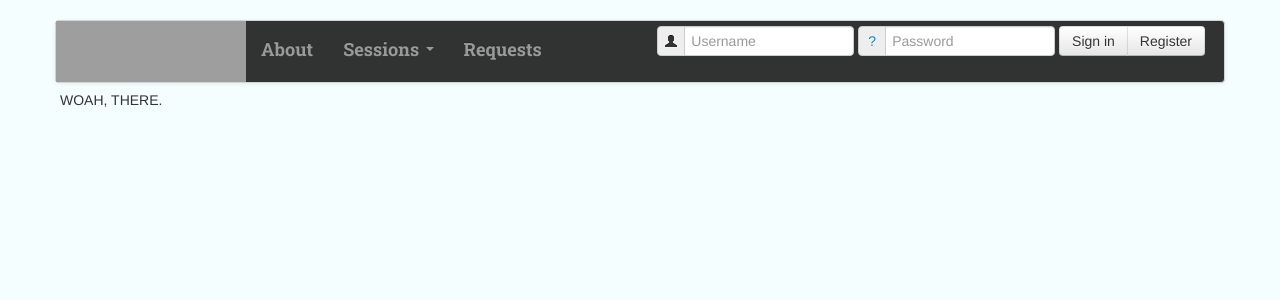
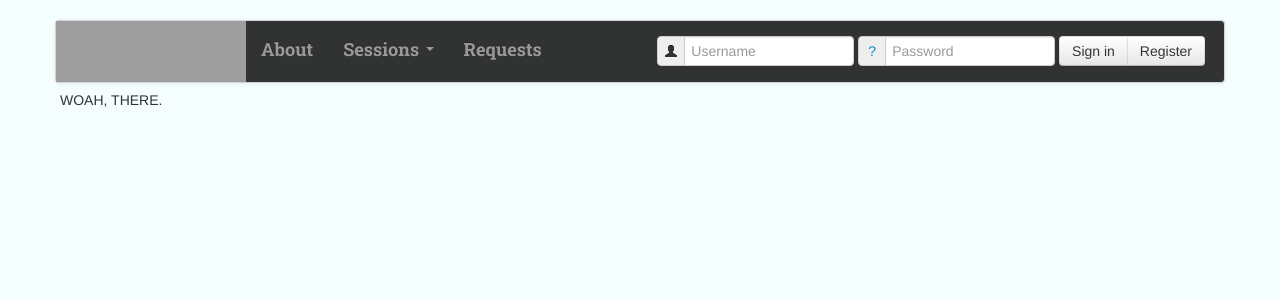
Before and after one commit to ericpauley/ama.io, a Django app: template questions/templates/404.html in a window 1280 px wide. Shown: the top 300 px of the page. Run offline with Django 3.2, Linux system fonts and the light colour scheme; the template is opened without the code that fills it, so the values that code supplies are empty; some libraries are stand-ins or nearby versions; grey boxes are pictures that could not be loaded.

Commit message:
Navbar fixes + ask button data offset fix

```diff
--- a/ama/static/css/style.css
+++ b/ama/static/css/style.css
@@ -1,3 +1,24 @@
+@media (max-width: 767px){
+	.navbar-wrapper{
+		position: fixed;
+		top: 0;
+		left: 0;
+		right: 0;
+		z-index: 10;
+		margin-top: 20px;
+	}
+}
+@media (min-width: 768px){
+	.navbar-wrapper {
+		position: absolute;
+		top: 0;
+		left: 0;
+		right: 0;
+		z-index: 10;
+		margin-top: 20px;
+	}
+}
+
 #session-img{
 	float: left;
 	margin-bottom: 15px;
@@ -6,6 +27,16 @@
 
 #footer-info{
 	margin-top: 25px;
+}
+
+#login-form{
+	padding-top: 10px;
+}
+
+@media(max-width: 1199px){
+	.user-field, .pass-field{
+		display: none;
+	}
 }
 
 .main{
@@ -46,12 +77,3 @@
 	min-width: 225px;
 	background: #FFFFFF;
 }
-
-.navbar-wrapper {
-	position: fixed;
-	top: 0;
-	left: 0;
-	right: 0;
-	z-index: 10;
-	margin-top: 20px;
-}
--- a/questions/static/js/navbar.js
+++ b/questions/static/js/navbar.js
@@ -1,4 +1,4 @@
-$("#login_form").submit(function(event) {
+$("#login-form").submit(function(event) {
 	event.preventDefault()
 	if($("#username").val() || $("#password").val()){
 		$("#login-modal-username").val($("#username").val())
--- a/questions/templates/navbar.html
+++ b/questions/templates/navbar.html
@@ -6,11 +6,11 @@
 </button>
 <a class="brand" href="#"><a/>
 {% if user.is_anonymous%}
-<form id="login_form" class="navbar-form pull-right">
-	<div class="input-prepend">
+<form id="login-form" class="navbar-form pull-right">
+	<div class="input-prepend user-field">
 		<span class="add-on"><i class="icon-user"></i></span><input id="username" name="username" class="span2" type="text" placeholder="Username">
 	</div>
-	<div class="input-prepend">
+	<div class="input-prepend pass-field">
 		<span class="add-on">?</span>
 		<input id="password" name="password" class="span2" type="password" placeholder="Password">
 	</div>
--- a/questions/templates/session.html
+++ b/questions/templates/session.html
@@ -50,7 +50,7 @@ GLOBALS['session'] = "{{session.slug}}"
 				<div class="span10" id="unansweredlist">
 					{%for question in unanswered%} {%include "question.html"%} {%endfor%}
 				</div>
-				<a href="{%if user.is_authenticated%}#askModal{%else%}#loginModal{%endif%}" class="btn btn-large btn-success ask-btn affix" data-toggle="modal" data-spy="affix" data-offset-top="285">
+				<a href="{%if user.is_authenticated%}#askModal{%else%}#loginModal{%endif%}" class="btn btn-large btn-success ask-btn affix" data-toggle="modal" data-spy="affix" data-offset-top="460">
 					Ask
 				</a>
 				<a href="{%if user.is_authenticated%}#askModal{%else%}#loginModal{%endif%}" class="btn btn-large btn-success ask-btn-bottom" data-toggle="modal">
```
